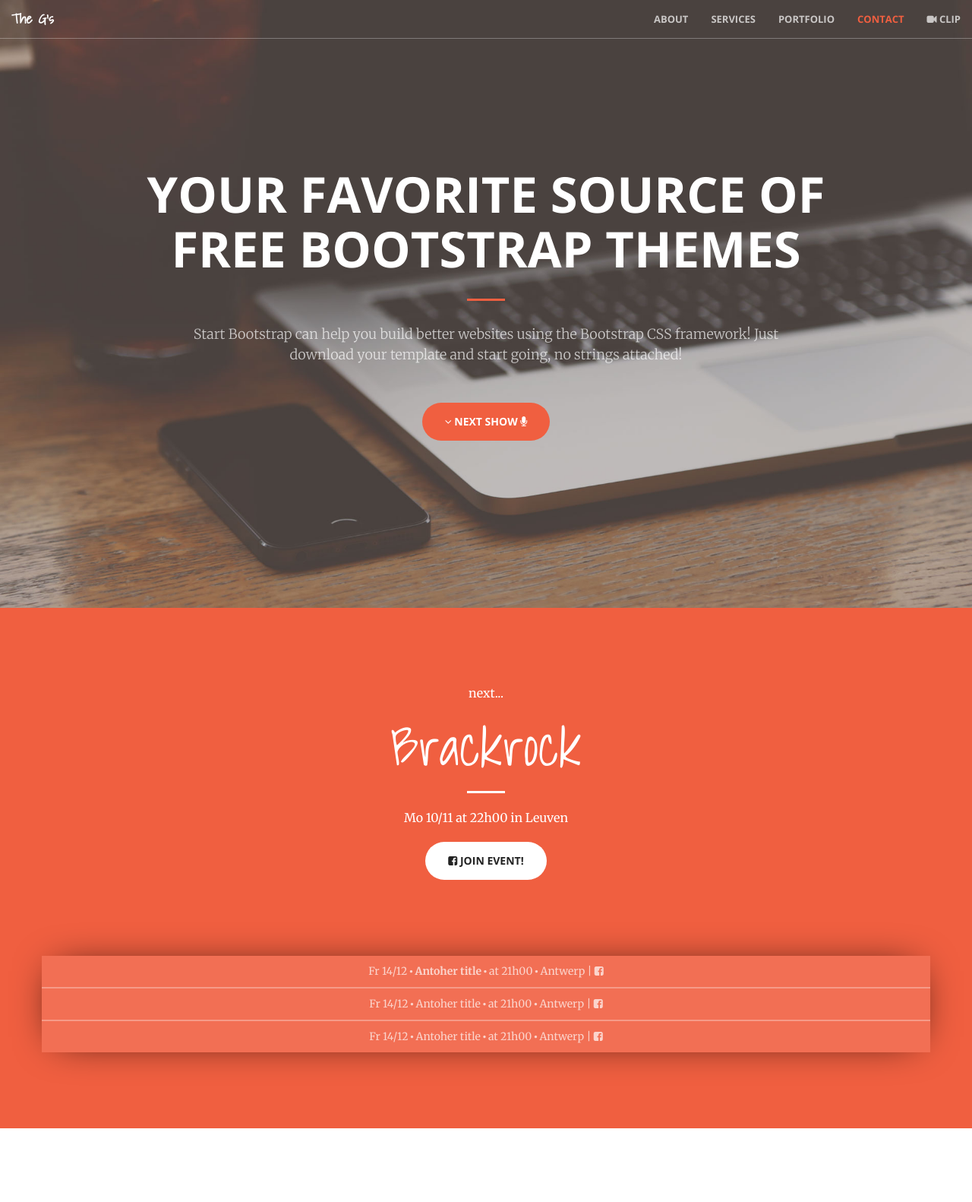
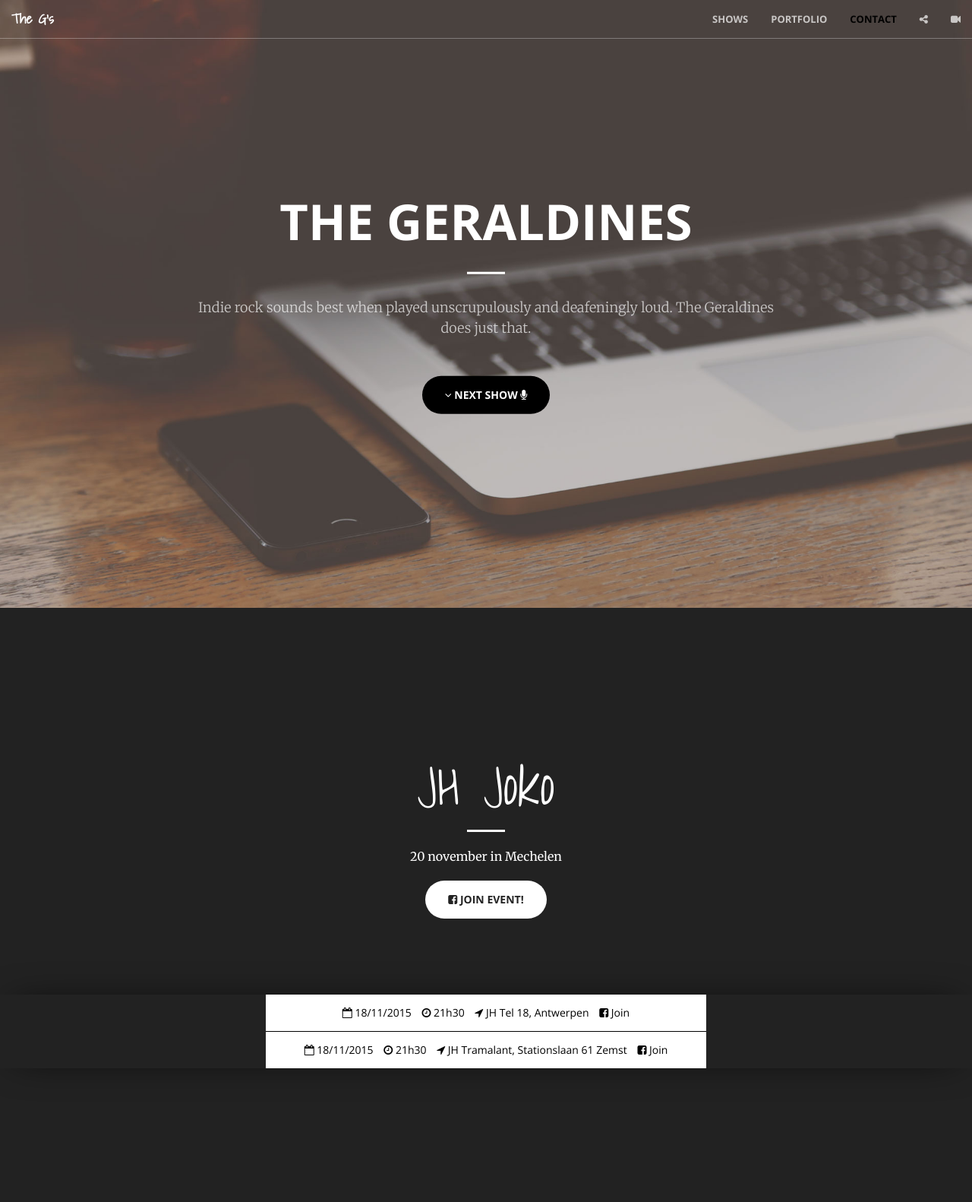
Before and after one commit to nickdejaeger/geraldines, a plain HTML site: page index.html in a window 1280 px wide. Shown: the top 1582 px of the page at 76% size. Drawn offline with nearby package versions, Linux system fonts and the light colour scheme.

Commit message:
section updates and new color

```diff
--- a/assets/css/style.css
+++ b/assets/css/style.css
@@ -10,7 +10,7 @@ body {
 
 hr {
     max-width: 50px;
-    border-color: #f05f40;
+    border-color: #FFF; /*#f05f40;*/
     border-width: 3px;
 }
 
@@ -46,7 +46,7 @@ p {
 }
 
 .bg-primary {
-    background-color: #f05f40;
+    background-color: #000;
 }
 
 .bg-dark {
@@ -60,6 +60,18 @@ p {
 
 section {
     padding: 100px 0;
+}
+
+section#shows {
+    display: table;
+    width: 100%;
+    min-height: 100vh;
+    background-color: #222;
+}
+
+section#shows .container {
+    display: table-cell;
+    vertical-align: middle;
 }
 
 aside {
@@ -96,17 +108,17 @@ aside {
     text-transform: uppercase;
     font-size: 13px;
     font-weight: 700;
-    color: #222;
+    color: #777;
 }
 
 .navbar-default .nav > li>a:hover,
 .navbar-default .nav>li>a:focus:hover {
-    color: #f05f40;
+    color: #000;
 }
 
 .navbar-default .nav > li.active>a,
 .navbar-default .nav>li.active>a:focus {
-    color: #f05f40!important;
+    color: #000!important;
     background-color: transparent;
 }
 
@@ -263,42 +275,44 @@ header .header-content .header-content-inner p {
     margin-top: 0;
 }
 
-#about .section-heading {
+#shows .section-heading {
 
 }
 
-#about h2.section-heading {
+#shows h2.section-heading {
     font-family: 'Shadows Into Light', sans-serif;
     font-size: 70px;
 }
 
-#about h3.section-heading {
+#shows h3.section-heading {
     font-size: 30px;
 }
 
-#about .tourlist {
+#shows .tourlist {
     margin: 100px -15px 0;
     box-shadow: 0px 0px 53px -20px #000;
 }
 
-#about .tourlist .col-lg-12 {
+#shows .tourlist .col-lg-12 {
     padding: 0;
 }
 
-#about .tourlist p {
-    margin: 0;
-    background-color: rgba(255,255,255,0.1);
-    border-bottom: 2px solid rgba(255,255,255,0.3);
-    padding: 10px 0;
+#shows .tourlist ul {
+    font-family: 'Open Sans','Helvetica Neue',Arial,sans-serif;
+    margin: 0 15px;
+    background-color: #FFF;
+    border-bottom: 1px solid rgba(0,0,0,1);
+    padding: 10px 10px;
     font-size: 14px;
+    line-height: 2;
+    color: #000;
 }
-#about .tourlist div:last-child p {
+#shows .tourlist ul li {
+    display: inline-block;
+    padding: 0 5px;
+}
+#shows .tourlist ul:last-child {
     border-bottom: 0;
-}
-
-#about .tourlist p i.fa-circle {
-    font-size: 4px;
-    vertical-align: middle;
 }
 
 .service-box {
@@ -388,7 +402,7 @@ header .header-content .header-content-inner p {
 }
 
 .text-primary {
-    color: #f05f40;
+    color: #000;
 }
 
 .no-gutter > [class*=col-] {
@@ -450,9 +464,9 @@ fieldset[disabled] .btn-default.active {
 }
 
 .btn-primary {
-    border-color: #f05f40;
+    border-color: #000;
     color: #fff;
-    background-color: #f05f40;
+    background-color: #000;
     -webkit-transition: all .35s;
     -moz-transition: all .35s;
     transition: all .35s;
@@ -466,7 +480,7 @@ fieldset[disabled] .btn-default.active {
 .open > .dropdown-toggle.btn-primary {
     border-color: #ed431f;
     color: #fff;
-    background-color: #ee4b28;
+    background-color: #777;
 }
 
 .btn-primary:active,
@@ -557,4 +571,9 @@ body {
 #video {
     padding: 0;
     height: 100vh;
+    background-color: #000;
 }
+
+#video iframe {
+    padding: 30px;
+}
--- a/assets/js/main.js
+++ b/assets/js/main.js
@@ -1,3 +1,5 @@
 $(document).ready(function() {
-
+	$(function () {
+	  $('[data-toggle="tooltip"]').tooltip()
+	})
 });
--- a/index.html
+++ b/index.html
@@ -26,7 +26,6 @@
 
     <nav id="mainNav" class="navbar navbar-default navbar-fixed-top">
         <div class="container-fluid">
-            <!-- Brand and toggle get grouped for better mobile display -->
             <div class="navbar-header">
                 <button type="button" class="navbar-toggle collapsed" data-toggle="collapse" data-target="#bs-example-navbar-collapse-1">
                     <span class="sr-only">Toggle navigation</span>
@@ -34,71 +33,62 @@
                 </button>
                 <a class="navbar-brand page-scroll" href="#page-top">The G's</a>
             </div>
-
-            <!-- Collect the nav links, forms, and other content for toggling -->
             <div class="collapse navbar-collapse" id="bs-example-navbar-collapse-1">
                 <ul class="nav navbar-nav navbar-right">
-                    <li>
-                        <a class="page-scroll" href="#about">About</a>
-                    </li>
-                    <li>
-                        <a class="page-scroll" href="#services">Services</a>
-                    </li>
-                    <li>
-                        <a class="page-scroll" href="#portfolio">Portfolio</a>
-                    </li>
-                    <li>
-                        <a class="page-scroll" href="#contact">Contact</a>
-                    </li>
-                    <li>
-                        <a class="page-scroll" href="#video"><i class="fa fa-video-camera"></i> Clip</a>
-                    </li>
+                    <li><a class="page-scroll" href="#shows">Shows</a></li>
+                    <li><a class="page-scroll" href="#portfolio">Portfolio</a></li>
+                    <li><a class="page-scroll" href="#contact">Contact</a></li>
+                    <li><a class="page-scroll" href="#social"><i class="fa fa-share-alt"></i></a></li>
+                    <li><a class="page-scroll" href="#video"><i class="fa fa-video-camera"></i></a></li>
                 </ul>
             </div>
-            <!-- /.navbar-collapse -->
         </div>
-        <!-- /.container-fluid -->
     </nav>
 
     <header>
         <div class="header-content">
             <div class="header-content-inner">
-                <h1>Your Favorite Source of Free Bootstrap Themes</h1>
+                <h1>The Geraldines</h1>
                 <hr>
-                <p>Start Bootstrap can help you build better websites using the Bootstrap CSS framework! Just download your template and start going, no strings attached!</p>
-                <a href="#about" class="btn btn-primary btn-xl page-scroll">
+                <p>Indie rock sounds best when played unscrupulously and deafeningly loud. The Geraldines does just that.</p>
+                <a href="#shows" class="btn btn-primary btn-xl page-scroll">
                     <i class="fa fa-angle-down"></i> Next show <i class="fa fa-microphone"></i>
                 </a>
             </div>
         </div>
     </header>
 
-    <section class="bg-primary" id="about">
+    <section class="bg-primary" id="shows">
         <div class="container">
             <div class="row">
                 <div class="col-lg-8 col-lg-offset-2 text-center">
-                    <p>next...</p>
-                    <h2 class="section-heading">Brackrock</h2>
+                    <h2 class="section-heading">JH Joko</h2>
                     <hr class="light">
-                    <p class="">Mo 10/11 at 22h00 in Leuven</p>
+                    <p class="">20 november in Mechelen</p>
                     <a href="#" class="btn btn-default btn-xl"><i class="fa fa-facebook-square"></i> Join event!</a>
                 </div>
             </div>
             <div class="row tourlist">
-                <div class="col-lg-12 text-center">
-                    <p class="text-faded">Fr 14/12 <i class="fa fa-circle"></i> <strong>Antoher title</strong> <i class="fa fa-circle"></i> at 21h00 <i class="fa fa-circle"></i> Antwerp | <i class="fa fa-facebook-square"></i></p>
+                <div class="col-sm-12 col-md-8 col-md-offset-2 col-lg-6 col-lg-offset-3 text-center">
+                    <ul>
+                        <li><i class="fa fa-calendar-o"></i> 18/11/2015</li>
+                        <li><i class="fa fa-clock-o"></i> 21h30</li>
+                        <li><i class="fa fa-location-arrow"></i> JH Tel 18, Antwerpen</li>
+                        <li><i class="fa fa-facebook-square"></i> Join</li>
+                    </ul>
+                    <ul>
+                        <li><i class="fa fa-calendar-o"></i> 18/11/2015</li>
+                        <li><i class="fa fa-clock-o"></i> 21h30</li>
+                        <li><i class="fa fa-location-arrow"></i> JH Tramalant, Stationslaan 61 Zemst</li>
+                        <li><i class="fa fa-facebook-square"></i> Join</li>
+                    </ul>
                 </div>
-                <div class="col-lg-12 text-center">
-                    <p class="text-faded">Fr 14/12 <i class="fa fa-circle"></i> Antoher title <i class="fa fa-circle"></i> at 21h00 <i class="fa fa-circle"></i> Antwerp | <i class="fa fa-facebook-square"></i></p>
-                </div>
-                <div class="col-lg-12 text-center">
-                    <p class="text-faded">Fr 14/12 <i class="fa fa-circle"></i> Antoher title <i class="fa fa-circle"></i> at 21h00 <i class="fa fa-circle"></i> Antwerp | <i class="fa fa-facebook-square"></i></p>
-                </div>
+
             </div>
         </div>
     </section>
 
-    <section id="services">
+    <section id="social">
         <div class="container">
             <div class="row">
                 <div class="col-lg-12 text-center">
@@ -109,29 +99,29 @@
         </div>
         <div class="container">
             <div class="row">
-                <div class="col-lg-3 col-md-6 text-center">
-                    <a href="#" class="service-box">
+                <div class="col-xs-6 col-lg-3 col-md-6 text-center">
+                    <a href="https://www.facebook.com/TheGeraldines" target="_blank" class="service-box">
                         <i class="fa fa-4x fa-facebook-official wow bounceIn text-primary"></i>
                         <h3>Facebook</h3>
                         <p class="text-muted">Follow our Facebook page.</p>
                     </a>
                 </div>
-                <div class="col-lg-3 col-md-6 text-center">
-                    <a href="#" class="service-box">
+                <div class="col-xs-6 col-lg-3 col-md-6 text-center">
+                    <a href="http://vi.be/thegeraldines" target="_blank" class="service-box">
                         <i class="fa fa-4x fa-music wow bounceIn text-primary" data-wow-delay=".1s"></i>
                         <h3>Vibe</h3>
                         <p class="text-muted">Keep track of our shows at Vibe.</p>
                     </a>
                 </div>
-                <div class="col-lg-3 col-md-6 text-center">
-                    <a href="#" class="service-box">
+                <div class="col-xs-6 col-lg-3 col-md-6 text-center">
+                    <a href="https://soundcloud.com/geraldinesthe" target="_blank" class="service-box">
                         <i class="fa fa-4x fa-soundcloud wow bounceIn text-primary" data-wow-delay=".2s"></i>
                         <h3>Soundcloud</h3>
                         <p class="text-muted">Listen to our latest songs on Soundcloud.</p>
                     </a>
                 </div>
-                <div class="col-lg-3 col-md-6 text-center">
-                    <a href="#" class="service-box">
+                <div class="col-xs-6 col-lg-3 col-md-6 text-center">
+                    <a href="https://www.youtube.com/channel/UCK9uUPo3pBSoc9fdNInWWfA" target="_blank" class="service-box">
                         <i class="fa fa-4x fa-youtube wow bounceIn text-primary" data-wow-delay=".3s"></i>
                         <h3>Youtube</h3>
                         <p class="text-muted">Watch our clips on Youtube.</p>
@@ -237,7 +227,7 @@
             </div>
         </div>
     </section>
-
+    <!--
     <aside class="bg-dark">
         <div class="container text-center">
             <div class="call-to-action">
@@ -246,7 +236,7 @@
             </div>
         </div>
     </aside>
-
+    -->
     <section id="video">
         <iframe width="100%" height="100%" src="https://www.youtube.com/embed/b-alvO6eHeM" frameborder="0" allowfullscreen></iframe>
     </section>
@@ -257,7 +247,7 @@
                 <div class="col-lg-8 col-lg-offset-2 text-center">
                     <h2 class="section-heading">Hi there!</h2>
                     <hr class="primary">
-                    <p>Contact us by phone or email for questions or bookings.</p>
+                    <p>Contact us for any questions or bookings.</p>
                 </div>
                 <div class="col-lg-4 col-lg-offset-2 text-center">
                     <i class="fa fa-phone fa-3x wow bounceIn"></i>
```
